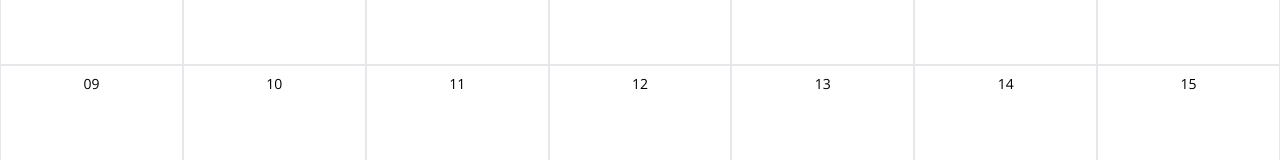
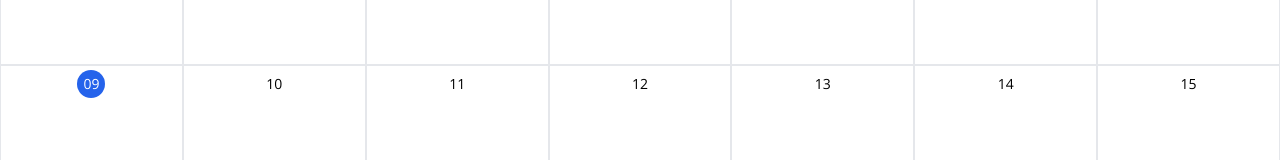
Before and after one commit to patrick-castro/gcalendar-clone, a React (Vite) app: page / in a window 1280 px wide. Shown: the part 255-415 px from the top of the page. Built offline with nearby package versions, Linux system fonts and the light colour scheme.

Commit message:
Add colored circle for the current date

```diff
--- a/src/components/Day/index.tsx
+++ b/src/components/Day/index.tsx
@@ -12,6 +12,14 @@
 const DAY_OF_WEEK_FORMAT = 'ddd'
 
 const Day: FC<Props> = ({ day, rowIdx }) => {
+  function getCurrentDayClass() {
+    const DATE_FORMAT = 'DD-MM-YY'
+
+    return day.format(DATE_FORMAT) === dayjs().format(DATE_FORMAT)
+      ? 'bg-blue-600 text-white rounded-full w-7'
+      : ''
+  }
+
   return (
     <div className='border border-gray-200 flex flex-col'>
       <header className='flex flex-col items-center'>
@@ -21,7 +29,7 @@
           </p>
         )}
 
-        <p className='text-sm p-1 my-1 text-center'>
+        <p className={`text-sm p-1 my-1 text-center ${getCurrentDayClass()}`}>
           {day.format(DATE_FORMAT)}
         </p>
       </header>
```
